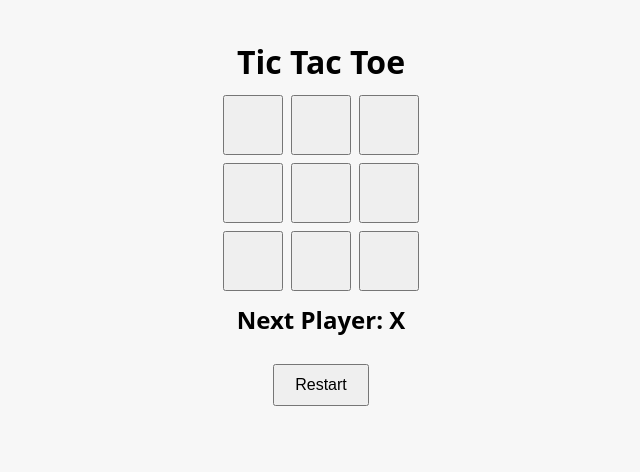
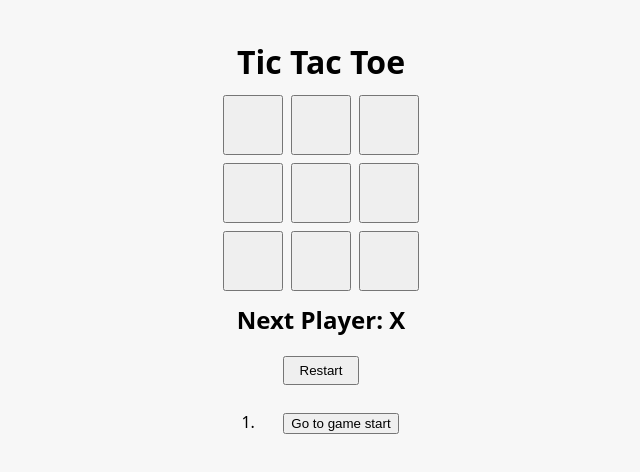
Before and after one commit to arielker/tic-tac-toe, a React (Create React App) app: page / in a window 1280 px wide. Shown: the top 472 px of the page, without its empty margins (319-959 px from the left). Built offline with nearby package versions, Linux system fonts and the light colour scheme.

Commit message:
modified game history feature

```diff
--- a/src/App.tsx
+++ b/src/App.tsx
@@ -3,39 +3,65 @@ import { Board } from "./components/Board";
 import { calculateWinner } from "./utils/calculateWinner";
 
 const App: React.FC = () => {
-  const [board, setBoard] = useState<Array<string | null>>(Array(9).fill(null));
-  const [isXNext, setIsXNext] = useState(true);
+  // Store history of boards
+  const [history, setHistory] = useState<Array<Array<string | null>>>([
+    Array(9).fill(null),
+  ]);
+  const [currentMove, setCurrentMove] = useState(0);
+
+  const currentBoard = history[currentMove];
+  const isXNext = currentMove % 2 === 0;
 
   const handleClick = (index: number) => {
-    if (board[index] || calculateWinner(board)) return;
-    const newBoard = [...board];
+    if (currentBoard[index] || calculateWinner(currentBoard)) return;
+
+    const newBoard = [...currentBoard];
     newBoard[index] = isXNext ? "X" : "O";
-    setBoard(newBoard);
-    setIsXNext(!isXNext);
+
+    const newHistory = history.slice(0, currentMove + 1);
+    setHistory([...newHistory, newBoard]);
+    setCurrentMove(newHistory.length);
   };
 
-  const winner = calculateWinner(board);
+  const jumpTo = (move: number) => {
+    setCurrentMove(move);
+  };
+
+  const winner = calculateWinner(currentBoard);
 
   return (
     <div style={{ textAlign: "center", marginTop: "40px" }}>
       <h1>Tic Tac Toe</h1>
-      <Board board={board} onClick={handleClick} />
+      <Board board={currentBoard} onClick={handleClick} />
       <h2>
         {winner
           ? `Winner: ${winner}`
-          : board.every(Boolean)
+          : currentBoard.every(Boolean)
           ? "Draw!"
           : `Next Player: ${isXNext ? "X" : "O"}`}
       </h2>
+
+      <div style={{ marginTop: "20px" }}>
         <button
-        style={{ marginTop: "20px", padding: "10px 20px", fontSize: "1rem" }}
+          style={{ marginBottom: "10px", padding: "5px 15px" }}
           onClick={() => {
-          setBoard(Array(9).fill(null));
-          setIsXNext(true);
+            setHistory([Array(9).fill(null)]);
+            setCurrentMove(0);
           }}
         >
           Restart
         </button>
+
+        <ol>
+          {history.map((_, move) => (
+            <li key={move}>
+              <button onClick={() => jumpTo(move)}>
+                {move === 0 ? "Go to game start" : `Go to move #${move}`}
+              </button>
+            </li>
+          ))}
+        </ol>
+      </div>
     </div>
   );
 };
```
Lines whose indentation alone changed are shown as unchanged.
